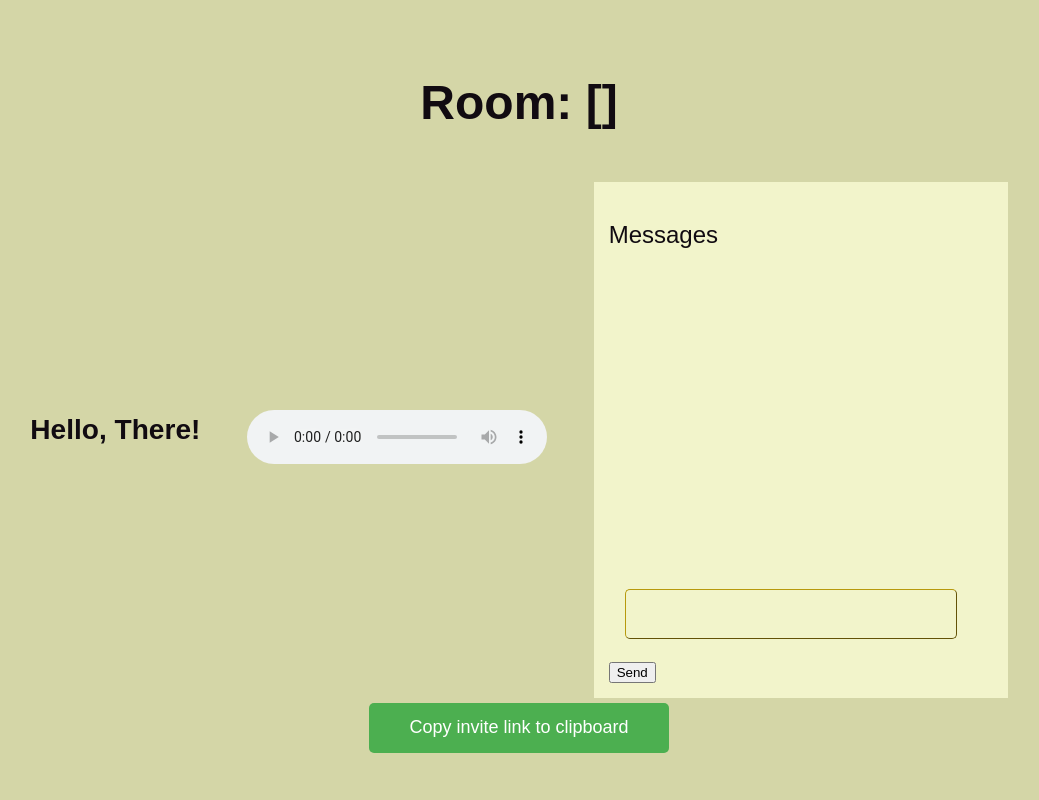
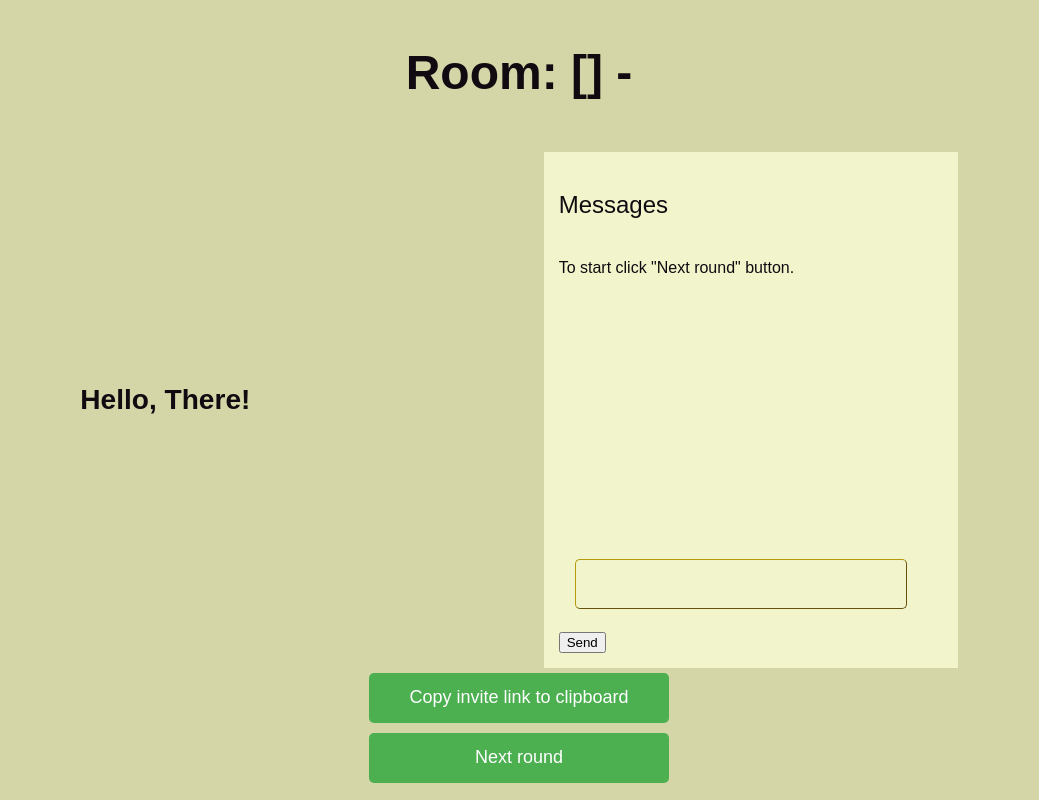
Before and after one commit to Bartmannn/guess-the-song, a Flask app: template website/templates/game_room.html in a window 1280 px wide. Shown: the whole page, without its empty margins (121-1160 px from the left). Run offline with Flask 3, Linux system fonts and the light colour scheme; the template is opened without the code that fills it: most values are stand-ins (such as "Sample title", 1, 10 or a date in 2020); some libraries are stand-ins or nearby versions.

Commit message:
Next rounds - implementation

```diff
--- a/website/static/chat_page.js
+++ b/website/static/chat_page.js
@@ -7,4 +7,5 @@ document.addEventListener("DOMContentLoaded", () => {
             document.querySelector("#send_message").click();
         }
     })
+
 });
--- a/website/static/socketio.js
+++ b/website/static/socketio.js
@@ -1,9 +1,12 @@
+document.addEventListener("DOMContentLoaded", () => {
     var socket = io();
 
-document.addEventListener("DOMContentLoaded", () => {
-
+    current_round = -1;
     joinRoom(room_name);
-    socket.emit('request_audio');
+    socket.emit('request_audio', {"room": room_name, "round": current_round});
+    socket.emit("list_players", code);
+    var audioPlayer = document.getElementById("audioPlayer")
+    printSysMsg("To start click \"Next round\" button.")
 
     // Display messages
     socket.on("message", data => {
@@ -24,18 +27,20 @@ document.addEventListener("DOMContentLoaded", () => {
     });
 
     socket.on('stream_audio', function(data) {
-        var audioPlayer = document.getElementById('audioPlayer');
+        current_round += 1;
+        document.querySelector("#current_round").innerHTML = current_round + ". round";
+
         var audioSource = document.getElementById('audioSource');
 
         var blob = new Blob([data.audio_data], { type: 'audio/mpeg' });
         var url = URL.createObjectURL(blob);
 
+        audioPlayer.currentTime += 15
         audioSource.src = url;
         audioPlayer.load();
     });
 
     socket.on("list_players", data => {
-        if (code == data["code"]) {
         document.querySelector("#users_list").innerHTML = "";
         var players_list = data["players"];
         var li;
@@ -43,7 +48,6 @@ document.addEventListener("DOMContentLoaded", () => {
             li = document.createElement("li");
             li.innerHTML = players_list[i];
             document.querySelector("#users_list").append(li);
-            }
         }
     });
 
@@ -53,15 +57,18 @@ document.addEventListener("DOMContentLoaded", () => {
         document.querySelector("#user_message").value = "";
     }
 
+    document.querySelector("#next_round_button").onclick = () => {
+        socket.emit("request_audio", {"room": room_name, "round": current_round});
+    }
+
     // Leave room
     function leaveRoom(room) {
-        socket.emit("leave", {"username": username, "room": room});
+        // socket.emit("leave", {"username": username, "room": room});
     }
 
     // Join room
     function joinRoom(room) {
         socket.emit("join", {"username": username, "room": room});
-        socket.emit("list_players", code);
     }
 
     function printSysMsg(msg) {
--- a/website/templates/game_room.html
+++ b/website/templates/game_room.html
@@ -17,7 +17,7 @@
 </head>
 <body>
 
-    <h1>Room: {{ room_name }}</h1>
+    <h1>Room: {{ room_name }} - <span id="current_round"></span></h1>
 
     <div class="game_room">
         <div class="players">
@@ -27,7 +27,7 @@
         </div>
 
         <div class="game_board">
-            <audio id="audioPlayer" controls>
+            <audio id="audioPlayer" autoplay>
                 <source src="" type="audio/mpeg" id="audioSource">
             </audio>
         </div>
@@ -45,6 +45,8 @@
     <textarea id="inviteLink" style="display: none;">{{ inviteLink }}</textarea>
     <input type="button" id="copyToClipboard" value="Copy invite link to clipboard">
 
+    <input type="button" id="next_round_button" value="Next round">
+
     <script
       type="text/javascript"
       src="{{ url_for('static', filename='index.js') }}"
```
Also changed, not shown: website/communication.py (+6 -4 lines). Lines whose indentation alone changed are shown as unchanged.
